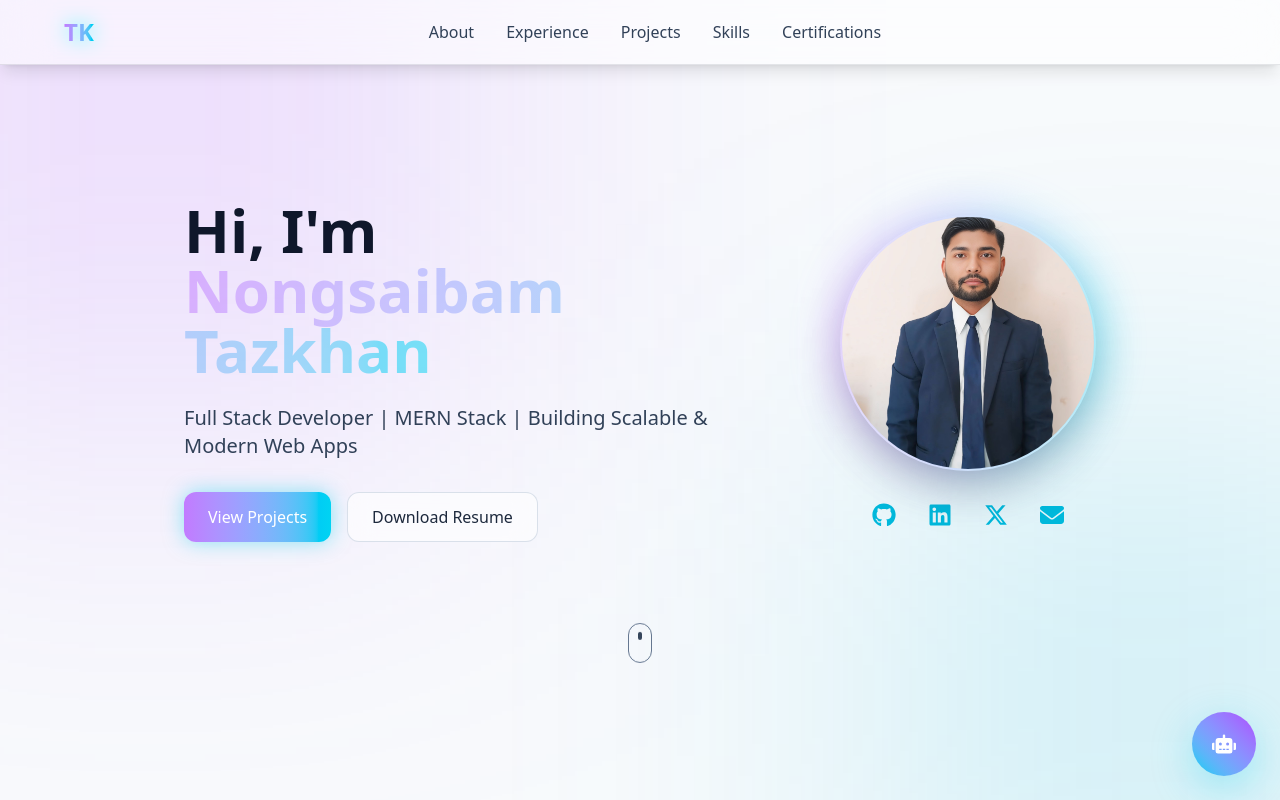
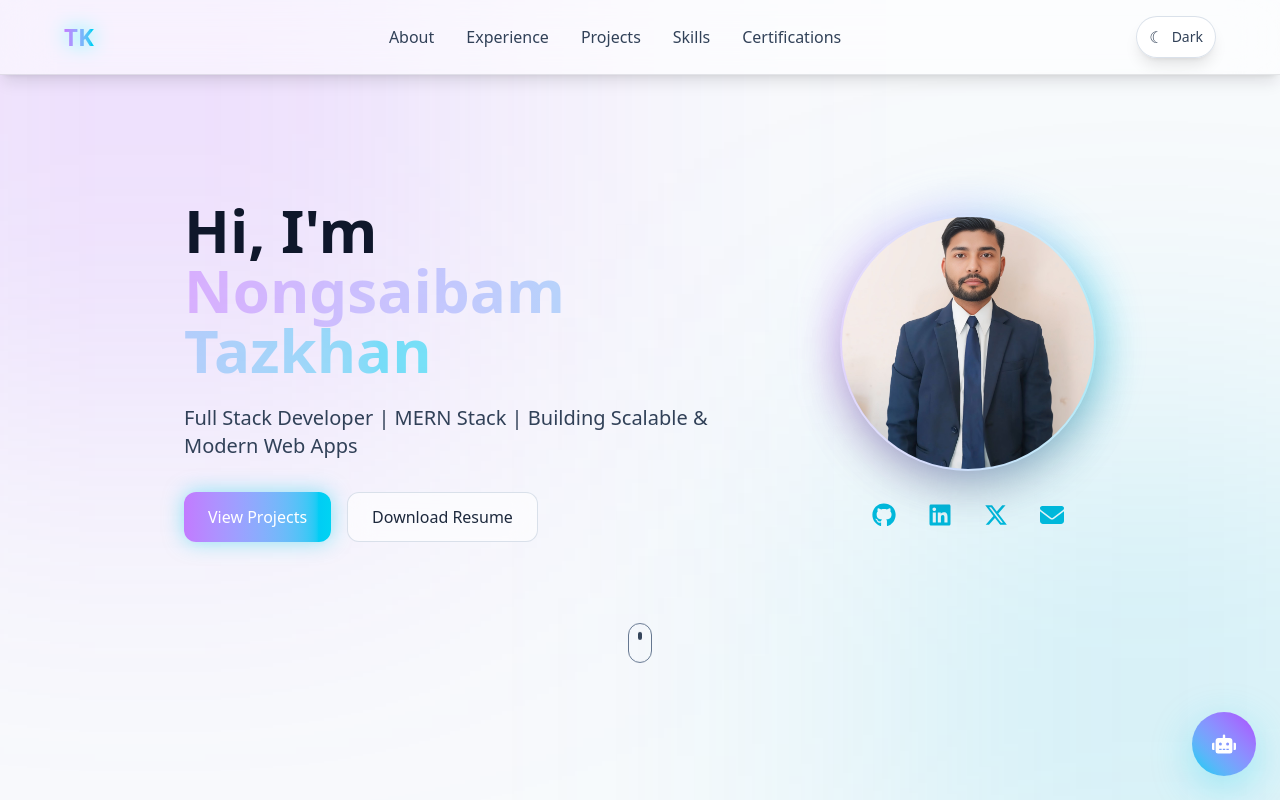
Before and after one commit to Nongsaibam/MyPortfolio, a React (Vite) app: page / in a window 1280 px wide. Shown: the top 800 px of the page. Built offline with nearby package versions, Linux system fonts and the light colour scheme.

Commit message:
add_theme_toggle_back_to_header

```diff
--- a/src/components/ProfilePage.jsx
+++ b/src/components/ProfilePage.jsx
@@ -2,6 +2,7 @@ import React from "react";
 import { Link } from "react-router-dom";
 import { FaGithub, FaLinkedin, FaXTwitter, FaEnvelope } from "react-icons/fa6";
 import { HiOutlineBars3, HiOutlineXMark } from "react-icons/hi2";
+import { useTheme } from "../context/ThemeContext";
 import tkImage from "../assets/1736923031405.jpg";
 
 const socialLinks = [
@@ -12,6 +13,7 @@ const socialLinks = [
 ];
 
 const ProfilePage = () => {
+  const { isDarkMode, toggleTheme } = useTheme();
   const [isMobileMenuOpen, setIsMobileMenuOpen] = React.useState(false);
   const navItems = ["About", "Experience", "Projects", "Skills"];
 
@@ -60,6 +62,16 @@ const ProfilePage = () => {
         </nav>
 
           <div className="flex items-center gap-2">
+            <button
+              type="button"
+              onClick={toggleTheme}
+              aria-label={`Switch to ${isDarkMode ? "light" : "dark"} mode`}
+              className="inline-flex items-center gap-2 rounded-full border border-slate-300/70 bg-white/85 px-3 py-2 text-sm font-medium text-slate-700 shadow-lg backdrop-blur-xl transition hover:bg-white dark:border-white/10 dark:bg-slate-900/75 dark:text-slate-100 dark:hover:bg-slate-900"
+            >
+              <span className="text-base">{isDarkMode ? "☀" : "☾"}</span>
+              <span className="hidden sm:inline">{isDarkMode ? "Light" : "Dark"}</span>
+            </button>
+
             <button
               type="button"
               onClick={() => setIsMobileMenuOpen((prev) => !prev)}
```
